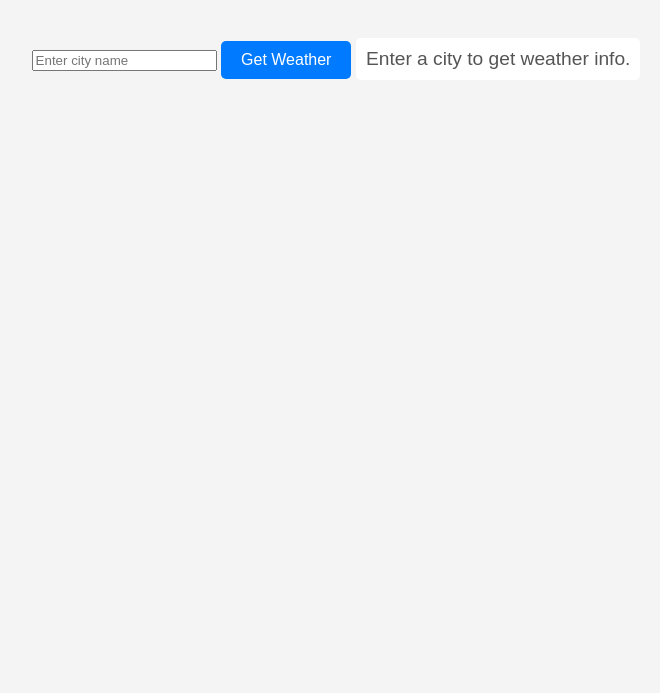
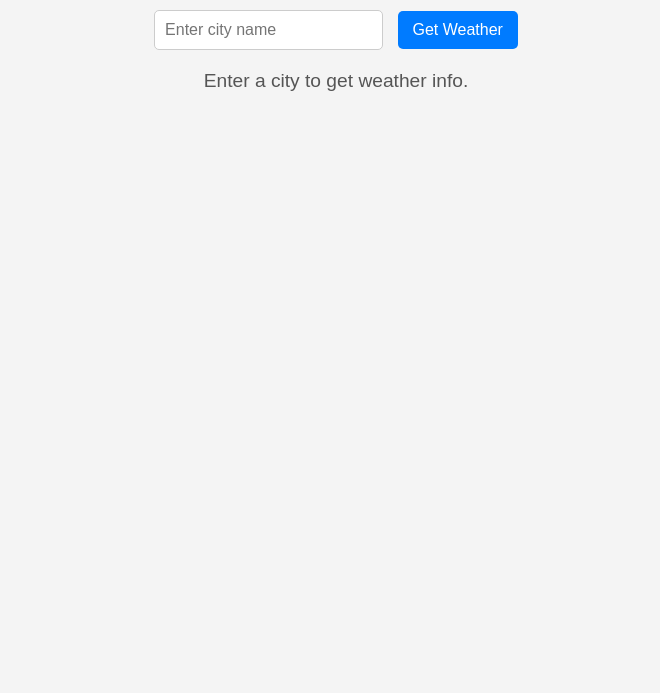
Before and after one commit to Thulasimathi26/OCI-Prof-ANM, a plain HTML site: page index.html in a window 1280 px wide. Shown: the part 107-800 px from the top of the page, without its empty margins (304-964 px from the left). Drawn offline with Linux system fonts and the light colour scheme.

Commit message:
Update style.css

```diff
--- a/style.css
+++ b/style.css
@@ -1,31 +1,29 @@
-/* General page styling */
+/* General styling */
 body {
     font-family: Arial, sans-serif;
     text-align: center;
     background-color: #f4f4f4;
     margin: 0;
-    padding: 0;
+    padding: 20px;
 }
 
-/* Centered container */
+/* Heading */
 h1 {
-    margin-top: 50px;
     color: #333;
 }
 
-p {
-    font-size: 1.2em;
-    color: #555;
-    background: white;
+/* Input field */
+input {
     padding: 10px;
+    font-size: 1em;
+    border: 1px solid #ccc;
     border-radius: 5px;
-    display: inline-block;
 }
 
-/* Button styling */
+/* Button */
 button {
-    margin-top: 20px;
-    padding: 10px 20px;
+    margin-left: 10px;
+    padding: 10px 15px;
     font-size: 1em;
     color: white;
     background-color: #007bff;
@@ -38,3 +36,10 @@ button {
 button:hover {
     background-color: #0056b3;
 }
+
+/* Weather info */
+p {
+    font-size: 1.2em;
+    color: #555;
+    margin-top: 20px;
+}
```
